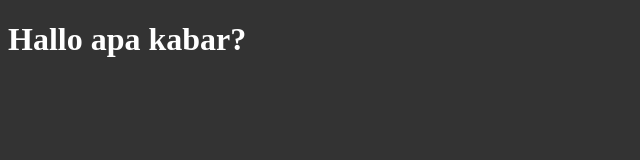
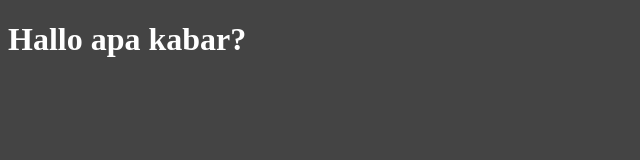
Before and after one commit to penggunaphp/penggunaphp.github.io, a plain HTML site: page index.html in a window 1280 px wide. Shown: the whole page, without its empty margins (0-640 px from the left). Drawn offline with Linux system fonts and the light colour scheme.

Commit message:
Ganti Warna Background

```diff
--- a/index.html
+++ b/index.html
@@ -4,7 +4,7 @@
     <title>title</title>
     <style>
       body {
-        background-color: #333;
+        background-color: #444;
         color: #fff;
       }
     </style>
```
